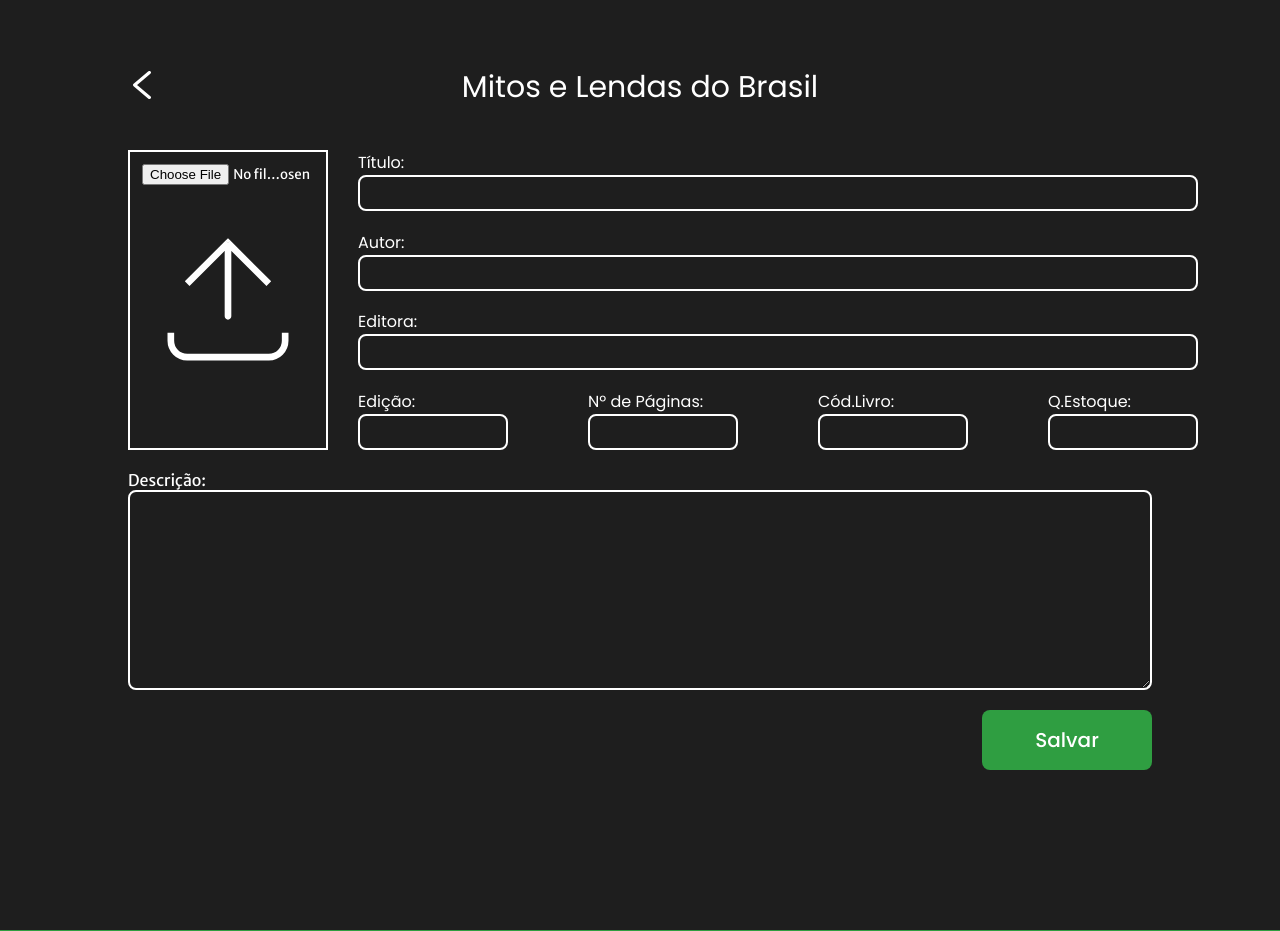
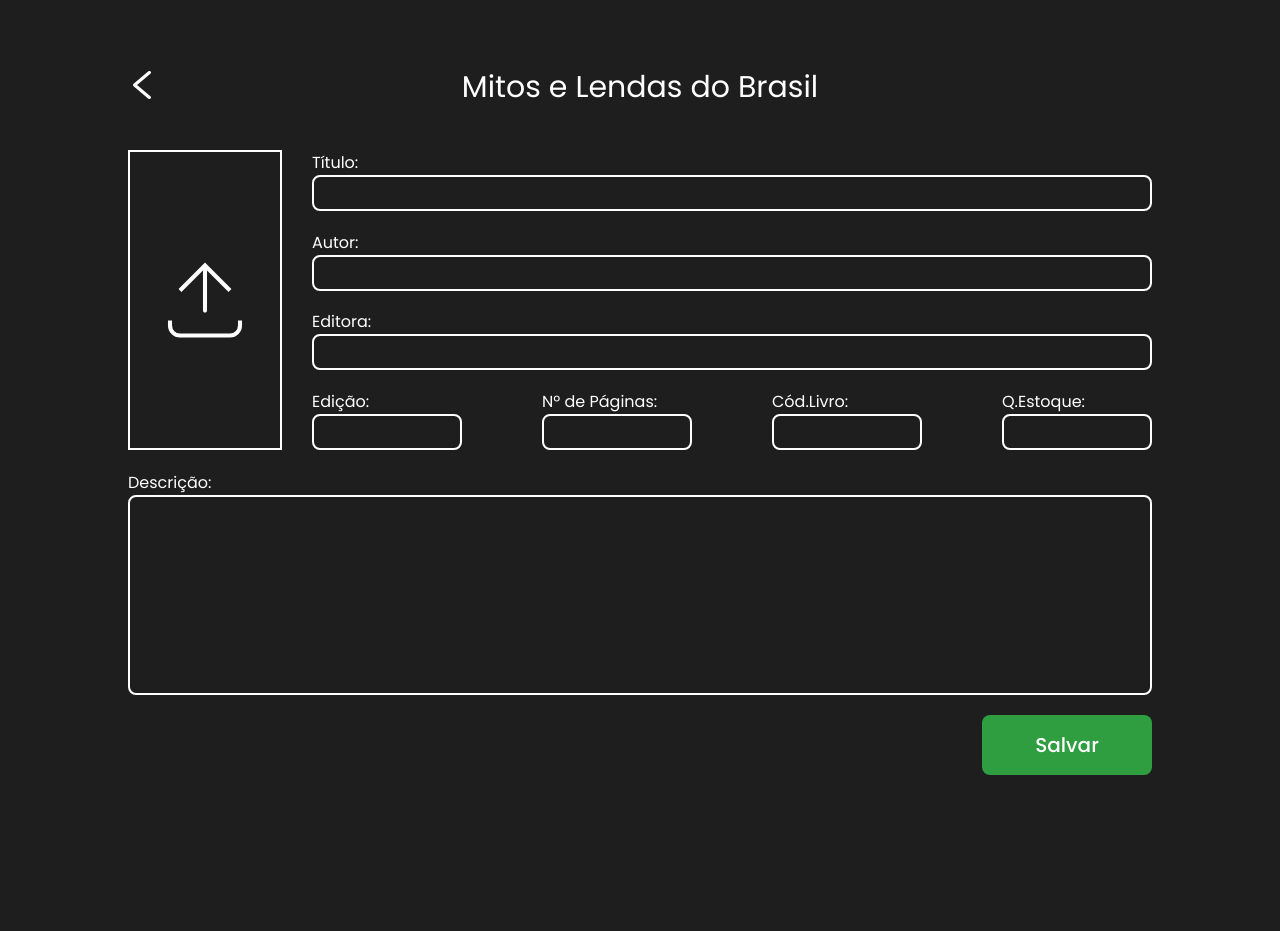
Before and after one commit to LuizFernando110/BibliP, a Django app: page /employer/book_register in a window 1280 px wide. Shown: the part 135-1066 px from the top of the page. Run offline with Django 5.2, Linux system fonts and the light colour scheme.

Commit message:
Feature: Finalizado.

```diff
--- a/biblip/employee/forms.py
+++ b/biblip/employee/forms.py
@@ -9,4 +9,4 @@ class bookRegisterForm(forms.Form):
     number_of_pages = forms.IntegerField()
     pnld_code = forms.CharField(max_length = 100)
     storage_quantity = forms.IntegerField()
-    description = forms.CharField(widget=forms.Textarea)
+    description = forms.CharField(widget=forms.Textarea())
--- a/biblip/employee/static/css/book-register.css
+++ b/biblip/employee/static/css/book-register.css
@@ -37,14 +37,25 @@ input, textarea {
     caret-color: white;
     color: white;
     font-family: "Merriweather Sans";
+    resize: none;
+}
+
+.file-input{
+    border: solid white 0.2rem;
+    background-color: transparent;
+    caret-color: white;
+    height: 30rem;
+    width: 22rem;
+    border-radius: 0;
+    cursor: pointer;
+    background-image: url(../../../static/assets/icons/Export.svg);
+    background-size: 80% 80%;
+    background-position: center;
+    background-repeat: no-repeat;
 }
 
 #id_book_cover{
-    cursor: pointer;
-    background-image: url(../../../static/assets/icons/Export.svg);
-    background-size: 100% 100%;
-    background-position: center;
-    background-repeat: no-repeat;
+    display: none;
 }
 
 input::placeholder {
@@ -64,12 +75,6 @@ input::placeholder {
 
 .integer-field input{
     width: 15rem;
-}
-
-input#id_book_cover{
-    height: 30rem;
-    width: 20rem;
-    border-radius: 0;
 }
 
 .core-infos{
@@ -129,3 +134,11 @@ button{
     height: 2.8rem;
     width: 2.8rem;
 }
+
+.error-input{
+    border: solid red 0.2rem;
+}
+
+p:has(textarea.error-input){
+    color: red;
+}
--- a/biblip/employee/templates/book_register.html
+++ b/biblip/employee/templates/book_register.html
@@ -54,7 +54,10 @@
         </div>
       </div>
       <div id="discription">
-        <p>Descrição: {{ form.description }}</p>
+        <p>
+          <label for="description">Descrição:</label>
+          {{ form.description }}
+        </p>
       </div>
       <button>Salvar</button>
     </form>
```
